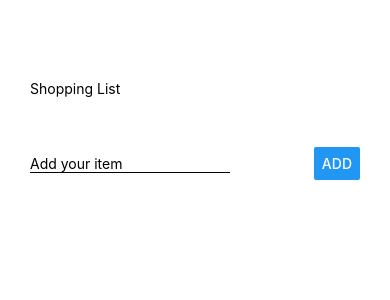
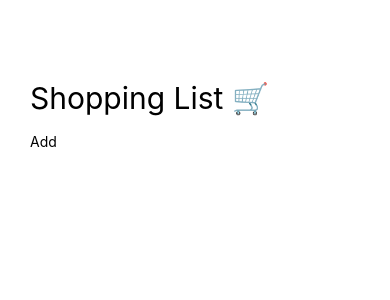
Before and after one commit to CamilaFerraro/Ferraro_DesarrolloApps, a React Native app: screen / in a window 390 px wide. Shown: the top 300 px of the page. Built offline with nearby package versions, Linux system fonts and the light colour scheme.

Commit message:
shopping list

```diff
--- a/App.js
+++ b/App.js
@@ -1,51 +1,93 @@
 import { StatusBar } from 'expo-status-bar';
 import { useState } from 'react';
-import { StyleSheet, Text, TextInput, View, Button, FlatList} from 'react-native';
+import { StyleSheet, Text, TextInput, View, FlatList, TouchableOpacity, Modal, Pressable} from 'react-native';
 
 export default function App() {
 
   const [textItem, setTextItem] = useState("");
-  const [itemList, setItemList] = useState([]);
+  const [list, setList] = useState([]);
+  const [modalVisible, setModalVisible] = useState(false);
+  const [itemSelected, setItemSelected] = useState({});
 
-  const onHandleChangeItem=(t)=>{
+  const onHandleChange=(t)=>{
     setTextItem(t);
   };
 
   const addItem=()=>{
-    setItemList(currentItems=>[
-      ...currentItems,
-      {id: Math.random().toString(), value: textItem}
+    setList(currentState=>[
+      ...currentState,
+      {id: Math.random().toString(), value: textItem},
     ]);
     setTextItem("");
   };
 
   const renderItem = ({item}) => (
-    <View style={styles.items}>
+    <TouchableOpacity onPress={()=> selectedItem (item.id)}>
       <Text>{item.value}</Text>
-      <Button title="Presiona"/>
-    </View>
+    </TouchableOpacity>
   );
+
+  const deleteItem=()=>{
+    setList(currentState=> currentState.filter(item => item.id !== itemSelected.id))
+  }
+
+  const selectedItem=(id)=>{
+    setItemSelected(list.filter(item=>item.id===id)[0])
+    setModalVisible(true)
+  }
+
+  /*{const deleteItem = (id) =>{
+    setList((currentState)=>
+    currentState.filter((item)=> item.id!== itemSelected.id)
+    );
+    setItemSelected({});
+    setModalVisible(false);
+
+  };*/
 
 
 
   return (
     <View style={styles.container}>
-      <Text>Shopping List</Text>
-      <View style = {styles.addItem}>
-        <TextInput value={textItem}
-        style={styles.input}
-        placeholder="Add your item"
-        onChangeText={onHandleChangeItem}
+      <Text style={{fontSize: 30}}>Shopping List 🛒</Text>
+      <View style = {styles.inputcontainer}>
+        <TextInput
+        placeholder="new item"
+        placeholderTextColor="white"
+        value={textItem}
+        style={styles.inputStyle}
+        onChangeText={onHandleChange}
         />
-        <Button title="ADD" onPress={addItem}/>
+        <TouchableOpacity style={styles.button} onPress={addItem}>
+          <Text>Add</Text>
+        </TouchableOpacity>
       </View>
       <View>
         <FlatList
-          data={itemList}
+          data={list}
           renderItem={renderItem}
-          keyExtractor={item => item.id}
+          keyExtractor={(item) => item.id}
         />
       </View>
+
+      <Modal
+        animationType="fade"
+        transparent={true}
+        visible={modalVisible}
+        onRequestClose={()=>{
+          Alert.alert("Modal has been closed.");
+          setModalVisible(!modalVisible);
+        }}
+        >
+          <View style={styles.centeredView}>
+            <View style={{backgroundColor:"white"}}>
+              <Text>Quieres eliminar este elemento?</Text>
+              <Pressable onPress={()=> deleteItem()} style={{backgroundColor: "purple"}}>
+                <Text style={styles.textStyle}>Eliminar</Text>
+              </Pressable>
+            </View>
+          </View>
+      </Modal>
     </View>
   );
 }
```
Also changed, not shown: 1 other file (tests, documents, lock files or other folders).
